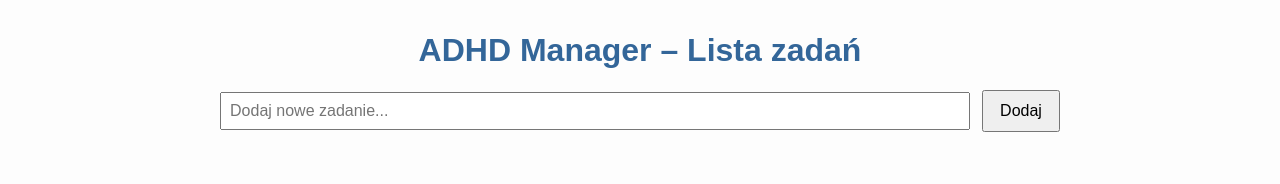
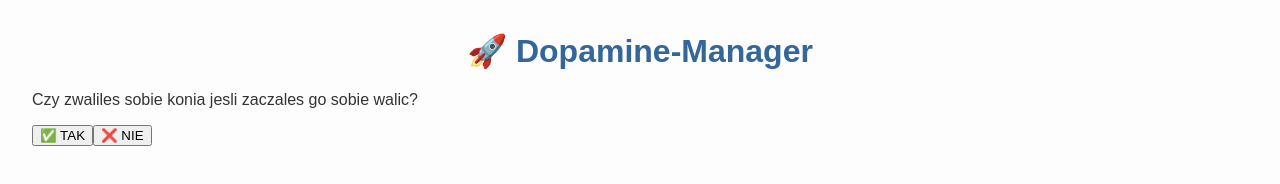
Before and after one commit to rafaello666/manager-dzialan, a website: page index.html in a window 1280 px wide. Drawn offline with Linux system fonts and the light colour scheme.

Commit message:
dodanie odswiezenie index.html

```diff
--- a/index.html
+++ b/index.html
@@ -2,20 +2,32 @@
 <html lang="pl">
 <head>
   <meta charset="UTF-8" />
-  <meta name="viewport" content="width=device-width, initial-scale=1.0" />
-  <title>ADHD Manager – Lista zadań</title>
+  <title>Dopamine-Manager 🚀</title>
   <link rel="stylesheet" href="style.css" />
 </head>
 <body>
-  <h1>ADHD Manager – Lista zadań</h1>
+  <div class="container">
+    <h1 class="glow">🚀 Dopamine-Manager</h1>
 
-  <form id="task-form">
-    <input type="text" id="task-input" placeholder="Dodaj nowe zadanie..." required />
-    <button type="submit">Dodaj</button>
-  </form>
+    <!-- Kontener pytania i przycisków TAK/NIE -->
+    <div id="question-container">
+      <p id="question"><!-- Treść pytania wstawiana dynamicznie --></p>
+      <div id="buttons">
+        <button id="yes-btn" class="neon-btn green">✅ TAK</button>
+        <button id="no-btn" class="neon-btn red">❌ NIE</button>
+      </div>
+    </div>
 
-  <ul id="task-list"></ul>
+    <!-- Kontener akcji (po odpowiedzi wymagającej wykonania zadania) -->
+    <div id="action-container" style="display: none;">
+      <p id="action"><!-- Tekst akcji do wykonania --></p>
+      <textarea id="note-input" placeholder="Dodaj notatkę..."></textarea>
+      <button id="save-note-btn" class="neon-btn blue">Zapisz notatkę</button>
+      <button id="continue-btn" class="neon-btn blue">⏩ Kontynuuj</button>
+    </div>
+  </div>
 
+  <!-- Osadzenie skryptu JavaScript -->
   <script src="script.js"></script>
 </body>
 </html>
```
